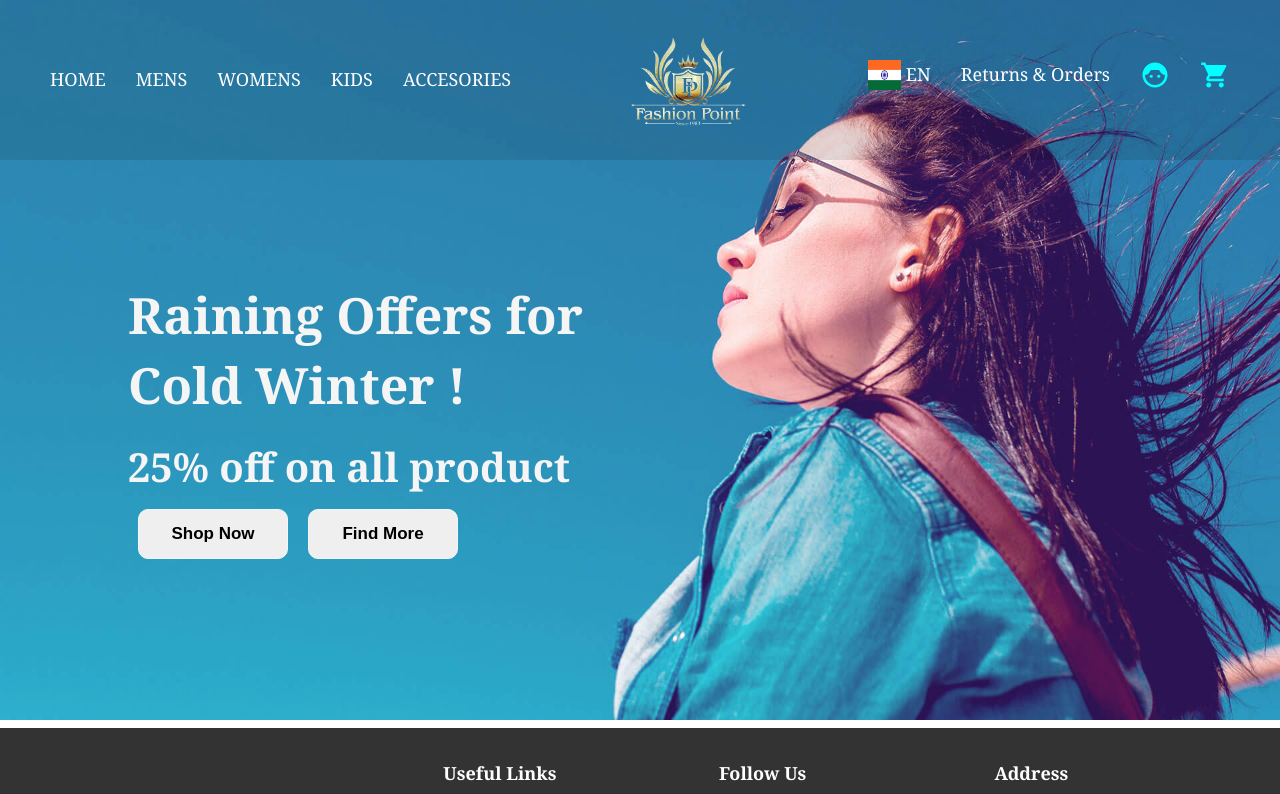
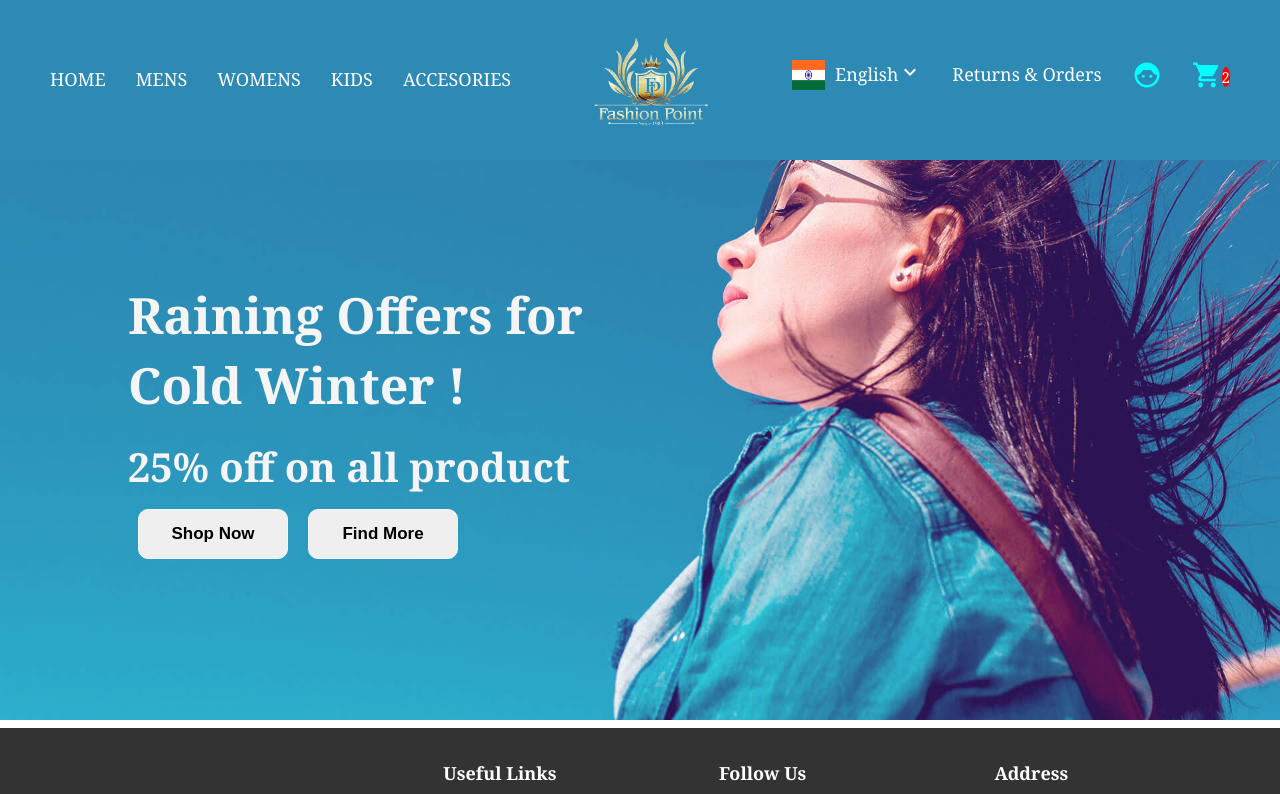
Before and after one commit to YashSakharkar/fashion-point, a React (Create React App) app: page / in a window 1280 px wide. Shown: the top 794 px of the page. Built offline with nearby package versions, Linux system fonts and the light colour scheme.

Commit message:
commited cart

```diff
--- a/src/Header/Header.css
+++ b/src/Header/Header.css
@@ -14,7 +14,7 @@
    left: 0;
     width: 100%;
     height: 20%;
-    background-color: rgba(0, 0, 0, 0.10);
+    background-color: #2C8AB5;
     color: #fff;
     padding: 0px 50px;
     margin: 0 auto;
@@ -51,6 +51,7 @@
  }
  .language-logo{
    display: flex;
+   cursor: pointer;
    /* align-items: center; */
  }
  .language-logo img{
@@ -60,3 +61,27 @@
  .language-logo span{
    padding-left: 5px;
  }
+ .languages-block{
+  width: 100px;
+  height: auto;
+  background-color: black;
+  color: whitesmoke;
+  position: absolute;
+  margin: 35px auto;
+ }
+ .languages-block li{
+  display: flex;
+  flex-direction: column;
+  justify-content: center;
+  align-items: center;
+ padding: 3px 10px;
+ cursor: pointer;
+ }
+ .languages-block li:hover{
+   color: yellow;
+
+ }
+ sup{
+  background-color: red;
+  border-radius: 100%;
+ }
--- a/src/Header/Header.js
+++ b/src/Header/Header.js
@@ -1,8 +1,16 @@
-import React from 'react'
+import React, { useState } from 'react'
 import "./Header.css"
 import Face6Icon from '@mui/icons-material/Face6';
 import ShoppingCartIcon from '@mui/icons-material/ShoppingCart';
+import KeyboardArrowDownIcon from '@mui/icons-material/KeyboardArrowDown';
 const Header = () => {
+   const [visible, setVisisble] = useState(false);
+   const [selectedLanguage, setSelectedLanguage] = useState("");
+
+   const handleLanguageClick = (language) => {
+      setSelectedLanguage(language);
+   };
+
    return (
       <div className='header'>
          <div className='container'>
@@ -16,14 +24,25 @@ const Header = () => {
                </ul>
             </nav>
             <div className='logo-img'>
-             <img src="./logo-image-removebg-preview.png" alt='Image'/>
+               <img src="./logo-image-removebg-preview.png" alt='Image' />
             </div>
             <nav className='header-menu'>
                <ul className='menu-bar'>
-              <li className='language-logo'><img src='./Flag_of_India.svg.webp'/><span> EN</span></li>
+                  <li className='language-logo' onMouseEnter={() => { setVisisble(true) }} onMouseLeave={() => { setVisisble(false) }}><img src='./Flag_of_India.svg.webp' /><span> {selectedLanguage ? selectedLanguage : <span>English</span>}</span><KeyboardArrowDownIcon />
+                     {
+                        visible && (
+                           <ul className='languages-block'>
+                              <li onClick={() => handleLanguageClick("English")}>English</li>
+                              <li onClick={() => handleLanguageClick("Hindi")}>Hindi</li>
+                              <li onClick={() => handleLanguageClick("Telugu")}>Telugu</li>
+                              <li onClick={() => handleLanguageClick("Kannada")}>Kannada</li>
+                              <li onClick={() => handleLanguageClick("Marathi")}>Marathi</li>
+                           </ul>)
+                     }</li>
                   <li>Returns & Orders</li>
-                 <li><Face6Icon sx={{color: 'aqua', fontSize: 30}}/></li>
-                 <li><ShoppingCartIcon sx={{color: 'aqua',fontSize: 30}}/></li>
+                  <li><Face6Icon sx={{ color: 'aqua', fontSize: 30 }} /></li>
+                  <li><ShoppingCartIcon sx={{ color: 'aqua', fontSize: 30 }} /><sup>2</sup>
+                  </li>
                </ul>
             </nav>
          </div>
```
Lines whose indentation alone changed are shown as unchanged.
